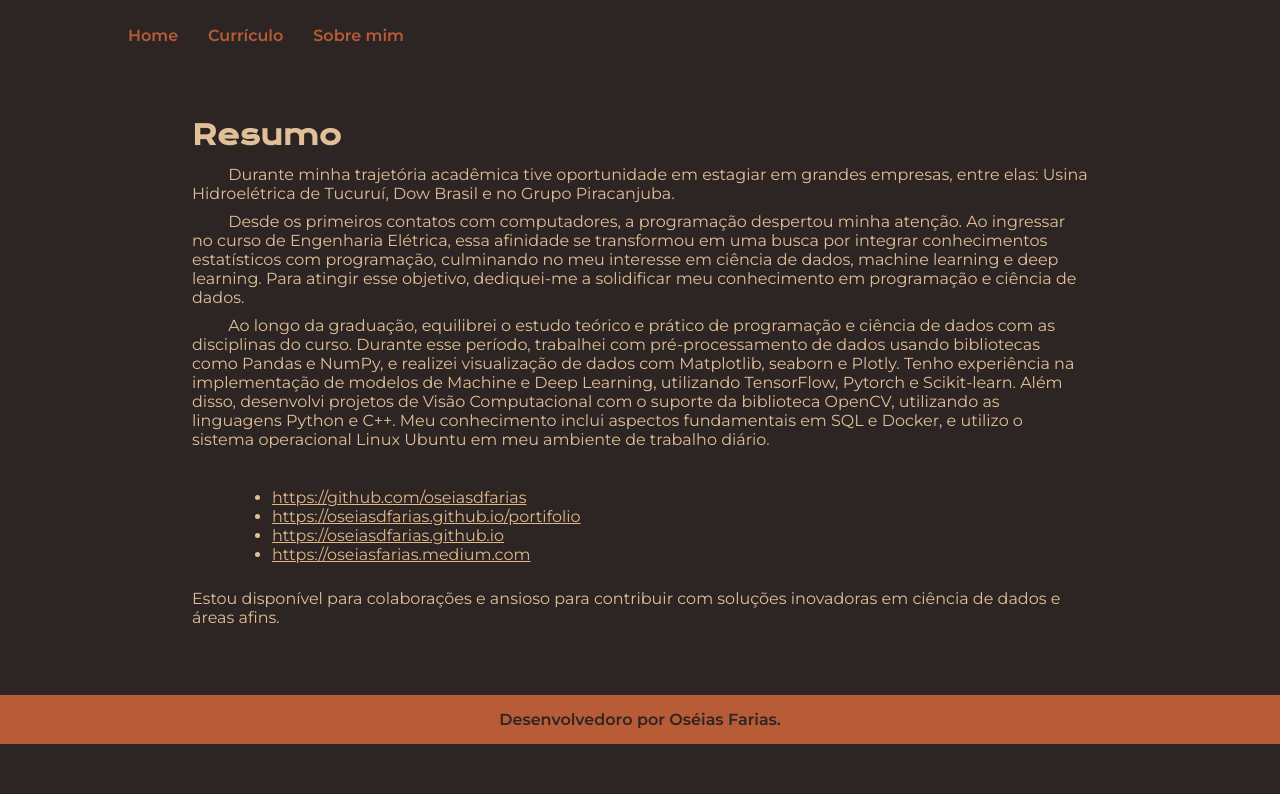
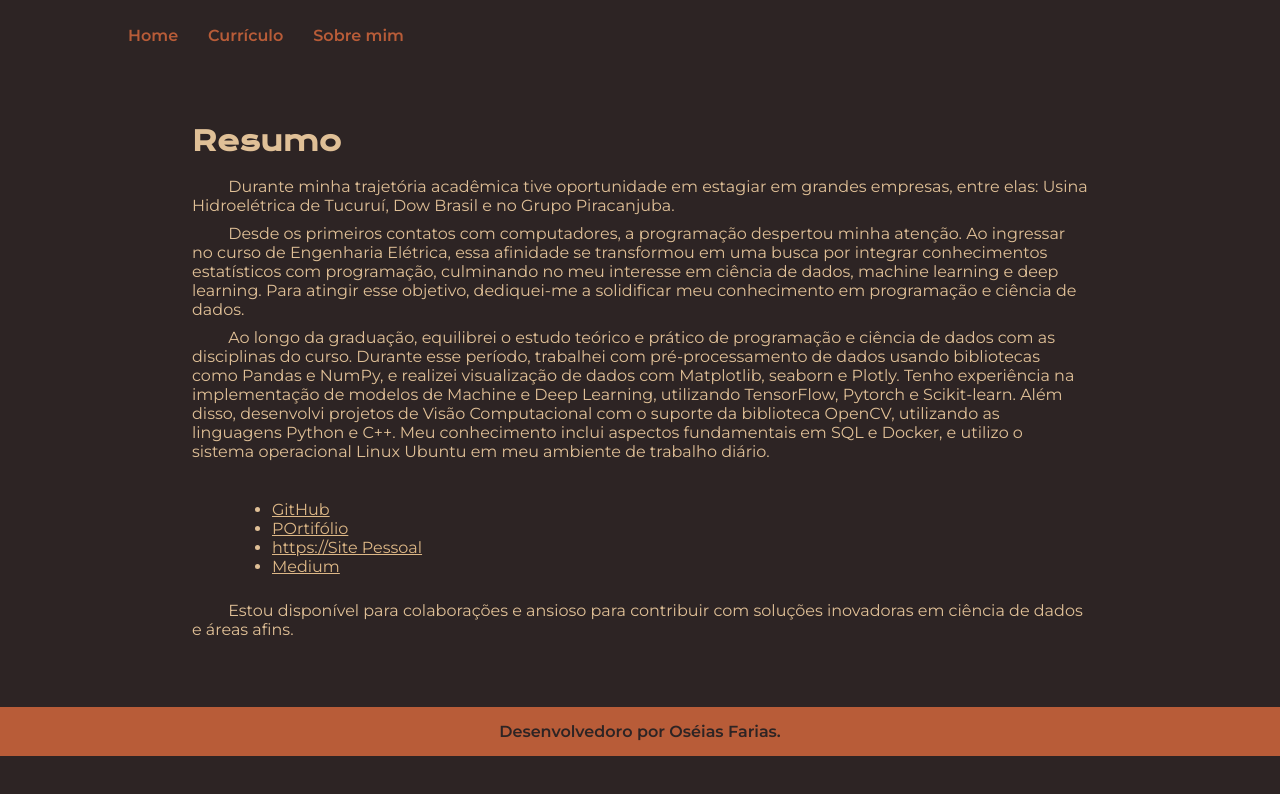
Before and after one commit to Oseiasdfarias/portifolio_curso_alura, a plain HTML site: page about.html in a window 1280 px wide. Drawn offline with nearby package versions, Linux system fonts and the light colour scheme.

Commit message:
modo: realizado modificação no portifolio

```diff
--- a/about.html
+++ b/about.html
@@ -29,13 +29,13 @@
                 &emsp;&emsp; Ao longo da graduação, equilibrei o estudo teórico e prático de programação e ciência de dados com as disciplinas do curso. Durante esse período, trabalhei com pré-processamento de dados usando bibliotecas como Pandas e NumPy, e realizei visualização de dados com Matplotlib, seaborn e Plotly. Tenho experiência na implementação de modelos de Machine e Deep Learning, utilizando TensorFlow, Pytorch e Scikit-learn. Além disso, desenvolvi projetos de Visão Computacional com o suporte da biblioteca OpenCV, utilizando as linguagens Python e C++. Meu conhecimento inclui aspectos fundamentais em SQL e Docker, e utilizo o sistema operacional Linux Ubuntu em meu ambiente de trabalho diário.
             </p>
             <ul class="custom_lista">
-                &emsp;&emsp; <li><a class="color_lista" href="https://github.com/oseiasdfarias/">https://github.com/oseiasdfarias</a></li>
-                <li><a class="color_lista" href="https://oseiasdfarias.github.io/portifolio/">https://oseiasdfarias.github.io/portifolio</a></li>
-                <li><a class="color_lista" href="https://oseiasdfarias.github.io">https://oseiasdfarias.github.io</a></li>
-                <li><a class="color_lista" href="https://oseiasfarias.medium.com">https://oseiasfarias.medium.com</a></li>
+                &emsp;&emsp; <li><a class="color_lista" href="https://github.com/oseiasdfarias/">GitHub</a></li>
+                <li><a class="color_lista" href="https://oseiasdfarias.github.io/portifolio/">POrtifólio</a></li>
+                <li><a class="color_lista" href="https://oseiasdfarias.github.io">https://Site Pessoal</a></li>
+                <li><a class="color_lista" href="https://oseiasfarias.medium.com">Medium</a></li>
             </ul>
             <p class="apresentacao__cv__conteudo__paragrafo">
-                Estou disponível para colaborações e ansioso para contribuir com soluções inovadoras em ciência de dados e áreas afins.
+                &emsp;&emsp; Estou disponível para colaborações e ansioso para contribuir com soluções inovadoras em ciência de dados e áreas afins.
             </p>
         </section>
     </main>
--- a/style/style.css
+++ b/style/style.css
@@ -159,7 +159,7 @@ body {
 
 .apresentacao__cv__conteudo__subtitulo {
     font-size: 1.7rem;
-    padding: 1% 0;
+    padding: 15px 0;
     font-family: var(--fonte--primaria);
 }
 
```
